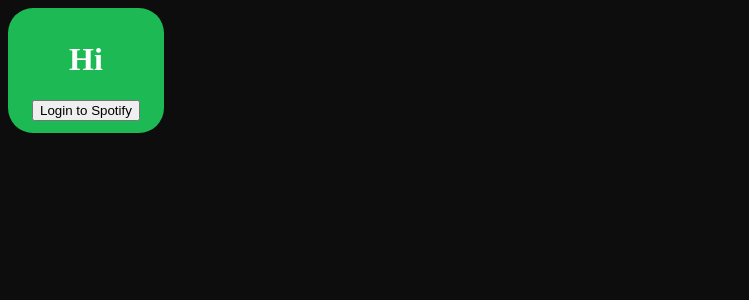
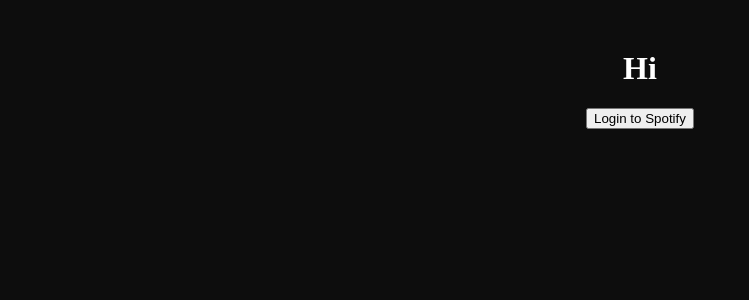
Before and after one commit to Nguyen020905/spotify-app, a React (Vite) app: page / in a window 1280 px wide. Shown: the top 300 px of the page, without its empty margins (0-749 px from the left). Built offline with nearby package versions, Linux system fonts and the light colour scheme.

Commit message:
Update App.css

```diff
--- a/src/App.css
+++ b/src/App.css
@@ -1,4 +1,9 @@
 .container {
+  text-align: center; /* Center child elements that are inline or inline-block */
+  margin-top: 50px; /* optional: spacing from the top */
+}
+
+.btn {
   display: inline-block;
   text-align: center;
   padding: 12px 24px;
@@ -13,7 +18,7 @@
   transition: background-color 0.3s ease;
 }
 
-.containe:hover {
+.btn:hover {
   background-color: #1ed760;
 }
 
```
